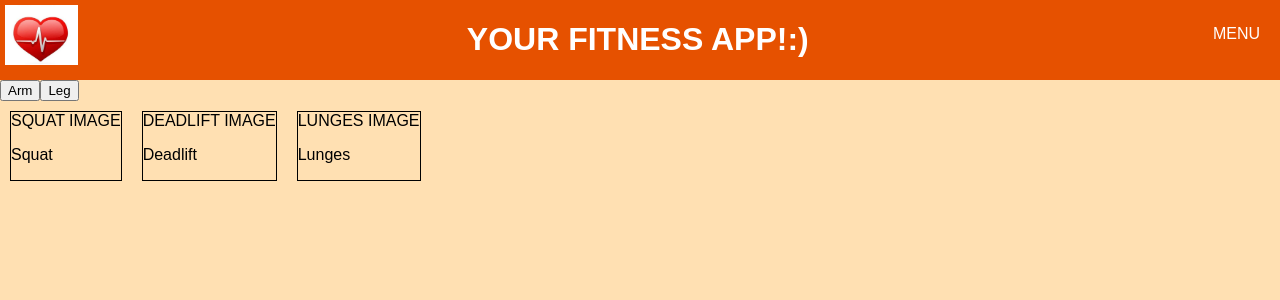
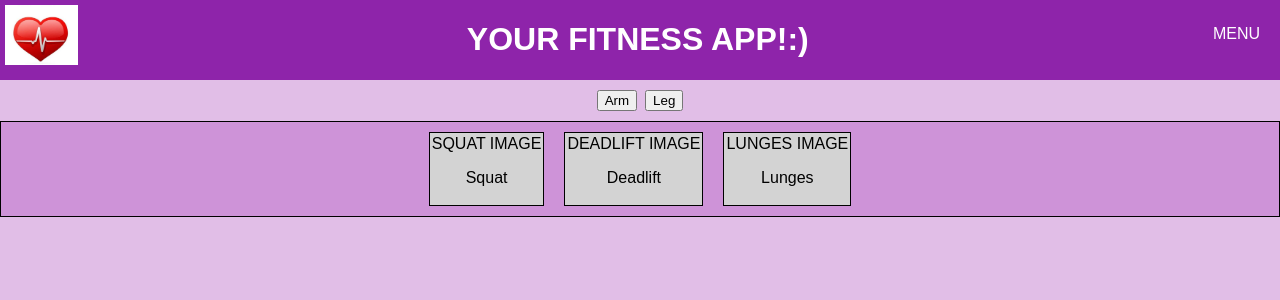
Before and after one commit to AlexandraKarlsson/myfintessapp, a React (Create React App) app: page / in a window 1280 px wide. Shown: the top 300 px of the page. Built offline with nearby package versions, Linux system fonts and the light colour scheme.

Commit message:
more style added to the application

```diff
--- a/src/components/controlls/BodypartControl.js
+++ b/src/components/controlls/BodypartControl.js
@@ -1,7 +1,12 @@
 import React from 'react';
 
 const bodypartControl = (props) => {
-    return(<button onClick={props.clicked}>{props.name}</button>);
+
+    const buttonStyle = {
+        margin: '0px 4px'
+    }
+
+    return(<button style={buttonStyle} onClick={props.clicked}>{props.name}</button>);
 }
 
 export default bodypartControl;
--- a/src/components/controlls/BodypartControll.js
+++ b/src/components/controlls/BodypartControll.js
@@ -7,7 +7,8 @@ const bodypartControll = (props) => {
     });
 
     const bodypartControlStyle = {
-        margin: 'auto'
+        padding: '10px 0px',
+        textAlign: 'center'
     }
 
     return(<div style={bodypartControlStyle}>{bodypartControls}</div>);
--- a/src/components/exercise/Exercise.css
+++ b/src/components/exercise/Exercise.css
@@ -1,4 +1,6 @@
 .Exercise{
     border: 1px solid black;
     margin: 10px;
+    padding: 2px;
+    background-color: lightgray;
 }
--- a/src/components/exerciselist/ExerciseList.css
+++ b/src/components/exerciselist/ExerciseList.css
@@ -1,3 +1,9 @@
 .ExerciseList{
     display: flex;
+    justify-content: center;
+    text-align: center;
+    margin: auto;
+    border: 1px solid black;
+    background-color: #CE93D8;
+
 }
--- a/src/components/toolbar/Toolbar.js
+++ b/src/components/toolbar/Toolbar.js
@@ -9,7 +9,7 @@ const toolbarStyle = {
     justifyContent: 'space-between',
     padding: '0',
     margin: '0',
-    backgroundColor: '#E65100',
+    backgroundColor: '#8E24AA',
     color: 'white'
 }
 
--- a/src/components/workout/Workout.css
+++ b/src/components/workout/Workout.css
@@ -1,3 +1,5 @@
 .Workout {
     display: flex;
+    justify-content: center;
+    text-align: center;
 }
--- a/src/containers/fitnessguru/FitnessGuru.js
+++ b/src/containers/fitnessguru/FitnessGuru.js
@@ -100,7 +100,7 @@ class FitnessGuru extends Component {
 
     render() {
         const fitnessGuruStyle = {
-            backgroundColor: '#FFE0B2',
+            backgroundColor: '#E1BEE7',
             height: '100vh'
         }
 
```
